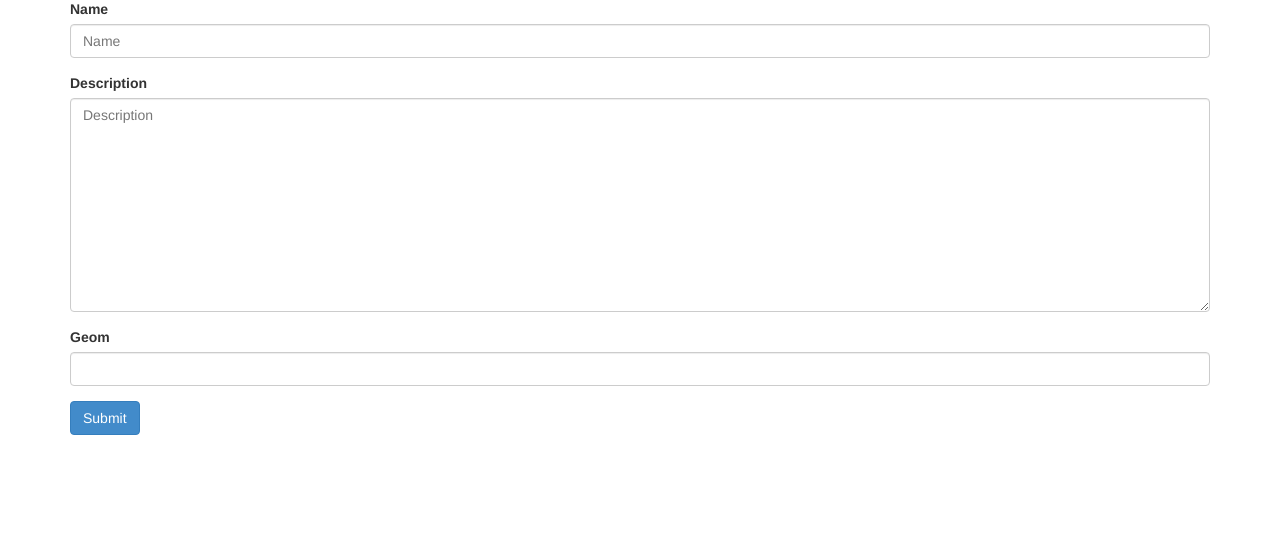
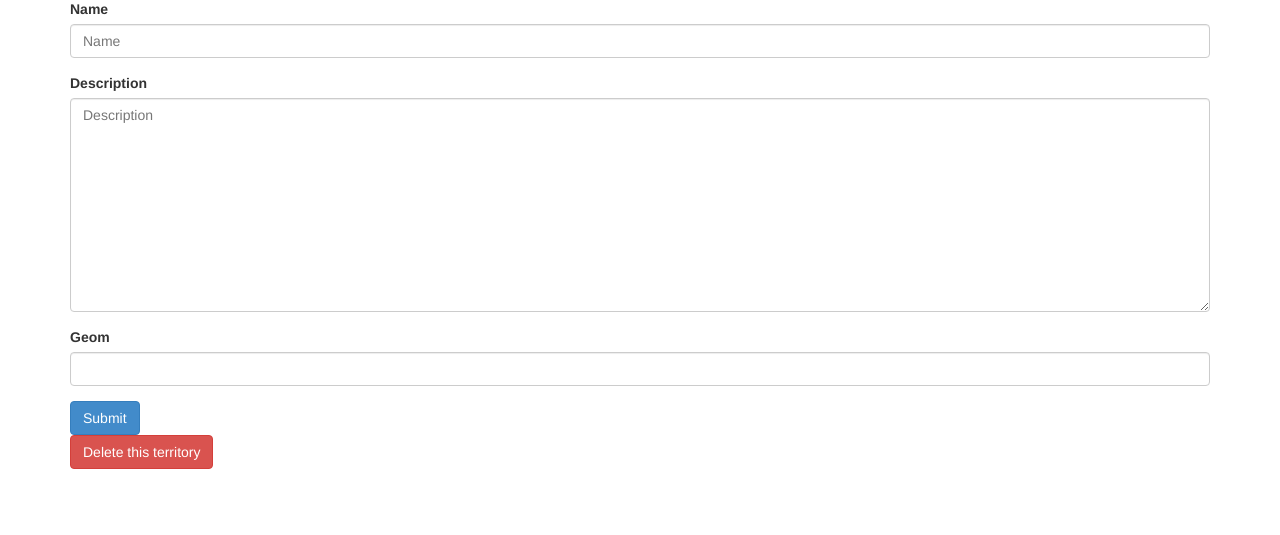
Before and after one commit to inmagik/greenmanager, a Django app: template greenmanager/greenui/templates/greenui/territory_edit.html in a window 1280 px wide. Shown: the part 71-606 px from the top of the page. Run offline with Django 3.2, Linux system fonts and the light colour scheme; the template is opened without the code that fills it: values that come from a table or form of the project are taken from there, others are empty; some libraries are stand-ins or nearby versions.

Commit message:
territory deletion

```diff
--- a/greenmanager/greenui/templates/greenui/territory_edit.html
+++ b/greenmanager/greenui/templates/greenui/territory_edit.html
@@ -24,5 +24,11 @@
 
     </form>
 
+<div>
+    <a class="btn btn-danger" href="{% url "territory_delete" object.pk %}">
+            {% bootstrap_icon "delete" %} Delete this territory
+    </a>
+</div>
+
 
 {% endblock %}
--- a/greenmanager/greenui/urls.py
+++ b/greenmanager/greenui/urls.py
@@ -1,5 +1,5 @@
 from django.conf.urls import patterns, include, url
-from .views import IndexView, TerritoryList, TerritoryAdd, TerritoryEdit
+from .views import IndexView, TerritoryList, TerritoryAdd, TerritoryEdit, TerritoryDelete
 
 urlpatterns = patterns('',
     # Examples:
@@ -8,6 +8,7 @@ urlpatterns = patterns('',
     url(r'^territory/$', TerritoryList.as_view(), name="territory_list"),
     url(r'^territory-add/$', TerritoryAdd.as_view(), name="territory_add"),
     url(r'^territory-edit/(?P<pk>\d)/$', TerritoryEdit.as_view(), name="territory_edit"),
+    url(r'^territory-delete/(?P<pk>\d)/$', TerritoryDelete.as_view(), name="territory_delete"),
     url(r'^$', IndexView.as_view(), name="index"),
 
 
--- a/greenmanager/greenui/views.py
+++ b/greenmanager/greenui/views.py
@@ -1,6 +1,6 @@
 from django.shortcuts import render
 from django.views.generic import TemplateView, ListView
-from django.views.generic.edit import CreateView, UpdateView
+from django.views.generic.edit import CreateView, UpdateView, DeleteView
 from vegetation.models import Territory
 from django.core.urlresolvers import reverse
 # Create your views here.
@@ -42,3 +42,9 @@ class TerritoryEdit(UpdateView):
     form_class = TerritoryForm
     def get_success_url(self):
         return reverse("territory_list")
+
+class TerritoryDelete(DeleteView):
+    model = Territory
+    template_name = "greenui/territory_delete.html"
+    def get_success_url(self):
+        return reverse("territory_list")
```
Also changed, not shown: greenmanager/greenui/templates/greenui/territory_delete.html (added, +19 -0 lines).
